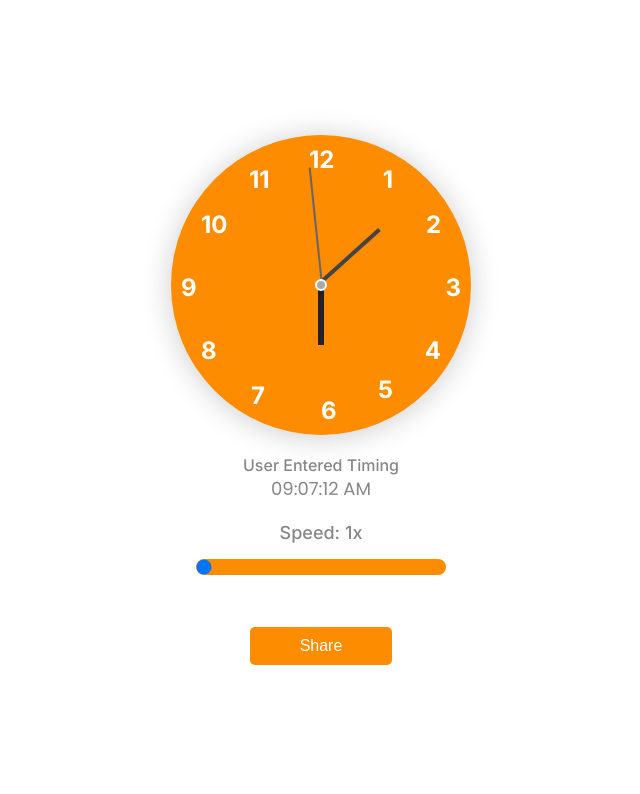
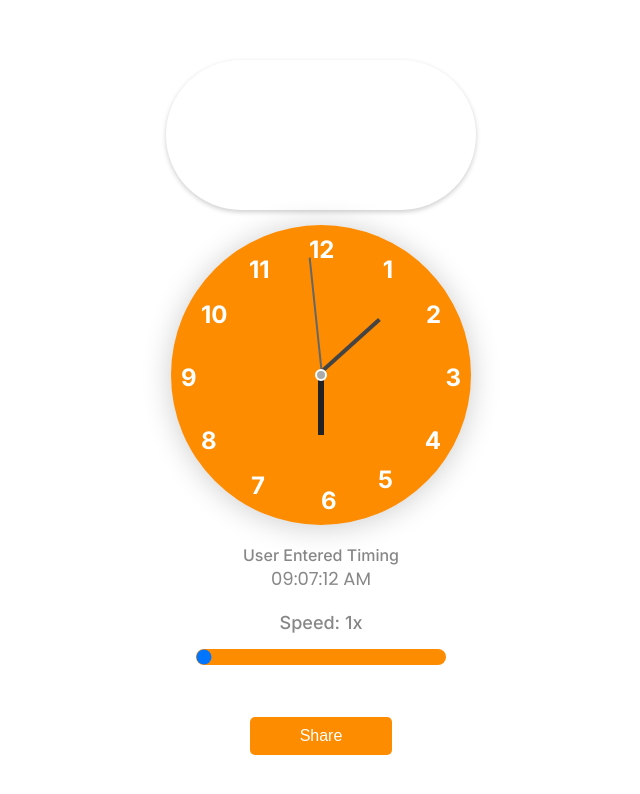
Before and after one commit to aruntutter/chronotrack, a React (Vite) app: page /tracking in a window 1280 px wide. Shown: the top 794 px of the page, without its empty margins (319-959 px from the left). Built offline with nearby package versions, Linux system fonts and the light colour scheme; no server answers; sample sign-in values are in the browser's storage.

Commit message:
Auto Quote fetched from API

```diff
--- a/package.json
+++ b/package.json
@@ -10,6 +10,7 @@
     "preview": "vite preview"
   },
   "dependencies": {
+    "axios": "^1.7.2",
     "firebase": "^10.12.3",
     "react": "^18.3.1",
     "react-dom": "^18.3.1",
--- /dev/null
+++ b/src/components/autoQuote/AutoQuote.css
@@ -0,0 +1,20 @@
+/* AutoQuote.css */
+.auto-quote-container {
+  width: 310px;
+  height: 150px;
+  margin: 15px auto;
+  color: #878787;
+  display: flex;
+  align-items: center;
+  justify-content: center;
+  box-shadow: 0 2px 5px rgba(0, 0, 0, 0.2);
+  border-radius: 100px;
+}
+
+.quote {
+  padding: 1rem 0.5rem;
+  text-align: center;
+  font-size: 14px;
+  font-weight: 400;
+  font-family: "Inter", sans-serif;
+}
--- /dev/null
+++ b/src/components/autoQuote/AutoQuote.jsx
@@ -0,0 +1,34 @@
+import React, { useState, useEffect } from "react";
+import axios from "axios";
+import "./AutoQuote.css";
+const AutoQuote = () => {
+  const [quote, setQuote] = useState("");
+
+  useEffect(() => {
+    const fetchQuote = async () => {
+      try {
+        const response = await axios.get("https://api.quotable.io/random");
+
+        if (response.data && response.data.content) {
+          setQuote(response.data.content);
+        }
+      } catch (error) {
+        console.error("Error fetching quote:", error);
+      }
+    };
+
+    fetchQuote();
+
+    const interval = setInterval(fetchQuote, 5000);
+
+    return () => clearInterval(interval);
+  }, []);
+
+  return (
+    <div className="auto-quote-container">
+      <div className="quote">{quote}</div>
+    </div>
+  );
+};
+
+export default AutoQuote;
--- a/src/components/trackingScreen/TrackingScreen.jsx
+++ b/src/components/trackingScreen/TrackingScreen.jsx
@@ -3,12 +3,14 @@ import AnalogClock from "../pages/analogClock/AnalogClock";
 import SpeedSlider from "../pages/speedSlider/SpeedSlider";
 import ShareButton from "../pages/shareButton/ShareButton";
 import "./TrackingScreen.css";
+import AutoQuote from "../autoQuote/AutoQuote";
 
 const TrackingScreen = () => {
   const [speed, setSpeed] = useState(1);
 
   return (
     <div className="tracking-screen">
+      <AutoQuote />
       <AnalogClock speed={speed} />
       <SpeedSlider speed={speed} setSpeed={setSpeed} />
       <ShareButton speed={speed} />
```
Also changed, not shown: 1 other file (tests, documents, lock files or other folders).
